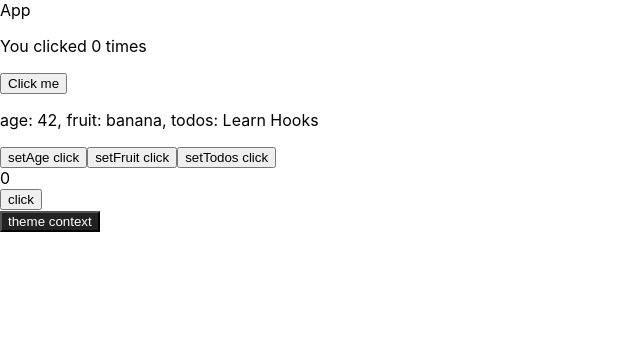
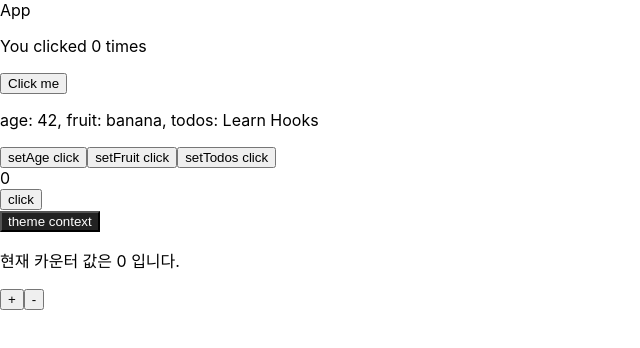
Before and after one commit to radlohead/TIL, a React app in the folder react-hooks/: page / in a window 1280 px wide. Shown: the top 348 px of the page, without its empty margins (0-640 px from the left). Built offline with nearby package versions, Linux system fonts and the light colour scheme.

Commit message:
react-hooks - useReducer

```diff
--- a/react-hooks/src/App.js
+++ b/react-hooks/src/App.js
@@ -2,6 +2,7 @@ import React from 'react'
 import { Count, UseStateExam } from 'components/Count'
 import { UseEffectExam } from 'components/UseEffectExam'
 import { UseContextExam } from 'components/UseContextExam'
+import UseReducerExam from 'components/UseReducerExam'
 
 function App() {
     return (
@@ -11,6 +12,7 @@ function App() {
             <UseStateExam />
             <UseEffectExam />
             <UseContextExam />
+            <UseReducerExam />
         </div>
     )
 }
--- /dev/null
+++ b/react-hooks/src/components/UseReducerExam.jsx
@@ -0,0 +1,25 @@
+import React, { useReducer } from 'react'
+
+const reducer = (state, action) => {
+    switch (action.type) {
+        case 'INCREMENT':
+            return { value: state.value + 1 }
+        case 'DECREMENT':
+            return { value: state.value - 1 }
+        default:
+            return state
+    }
+}
+const UserReducerExam = () => {
+    const [state, dispatch] = useReducer(reducer, { value: 0 })
+
+    return (
+        <div>
+            <p>현재 카운터 값은 {state.value} 입니다.</p>
+            <button onClick={() => dispatch({ type: 'INCREMENT' })}>+</button>
+            <button onClick={() => dispatch({ type: 'DECREMENT' })}>-</button>
+        </div>
+    )
+}
+
+export default UserReducerExam
```
